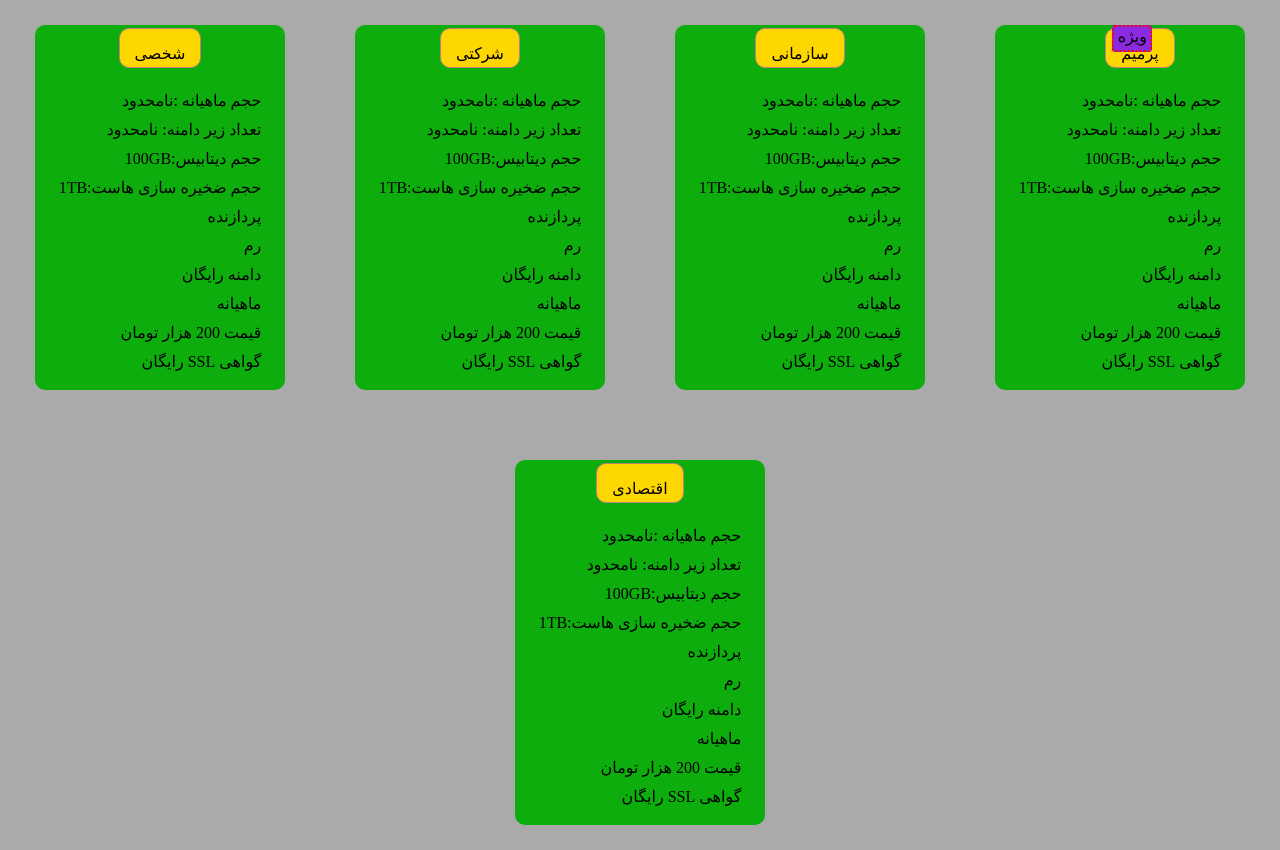
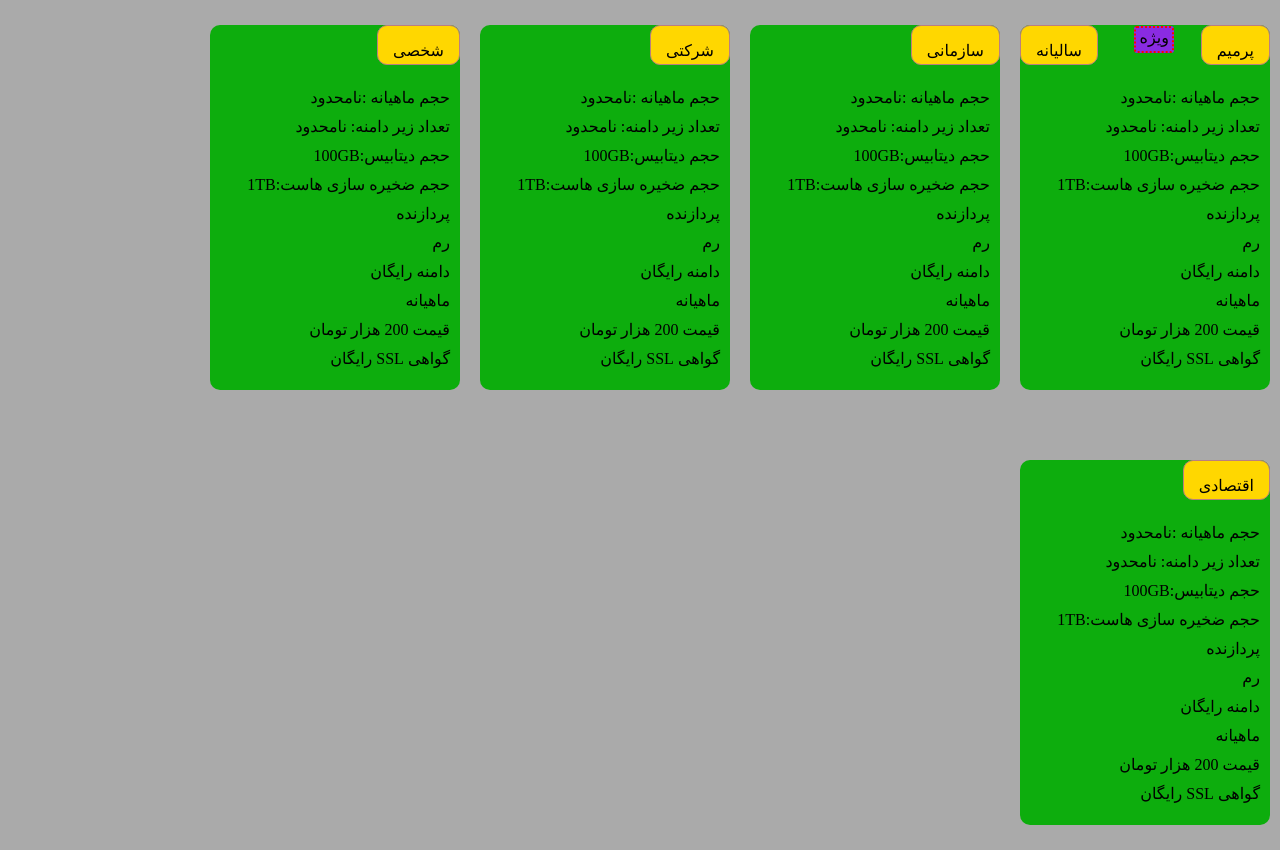
Before and after one commit to jalal-tahae/HWW8, a plain HTML site: page index.html in a window 1280 px wide. Drawn offline with Linux system fonts and the light colour scheme.

Commit message:
HWW8 3.0

```diff
--- a/index.html
+++ b/index.html
@@ -14,6 +14,8 @@
         <div class="cart">
             <div class="chead"> پرمیم</div>
             <div class="relative">ویژه</div>
+            <div class="chead">سالیانه</div>
+
             <div class="cbody">
                 <ul>
                     <li>حجم ماهیانه :نامحدود</li>
--- a/style.css
+++ b/style.css
@@ -12,10 +12,10 @@
     height: 365px;
     background-color: rgb(13, 173, 13);
     margin: 10px;
-    justify-content: center;
+
     border-radius: 10px;
     flex-wrap: wrap;
-
+    justify-content: space-between;
 }
 
 .relative {
@@ -23,8 +23,8 @@
     background-color: blueviolet;
     width: 40px;
     height: 27px;
-    top: 0;
-    left: 50px;
+    top: 1px;
+    left: 5px;
 
     border-radius: 3px;
     text-align: center;
@@ -33,7 +33,7 @@
 
 .container {
     display: flex;
-    justify-content: space-around;
+
 
     flex-wrap: wrap;
 
@@ -47,12 +47,12 @@
 .chead {
     background-color: gold;
     height: 40px;
-    justify-content: space-around;
+    justify-content: space-between;
     border: 1px solid rgb(186, 127, 127);
     padding: 15px;
     display: flex;
     border-radius: 10px;
-    margin: 3px;
+    /* margin: 3px; */
 }
 
 ul>li {
```
